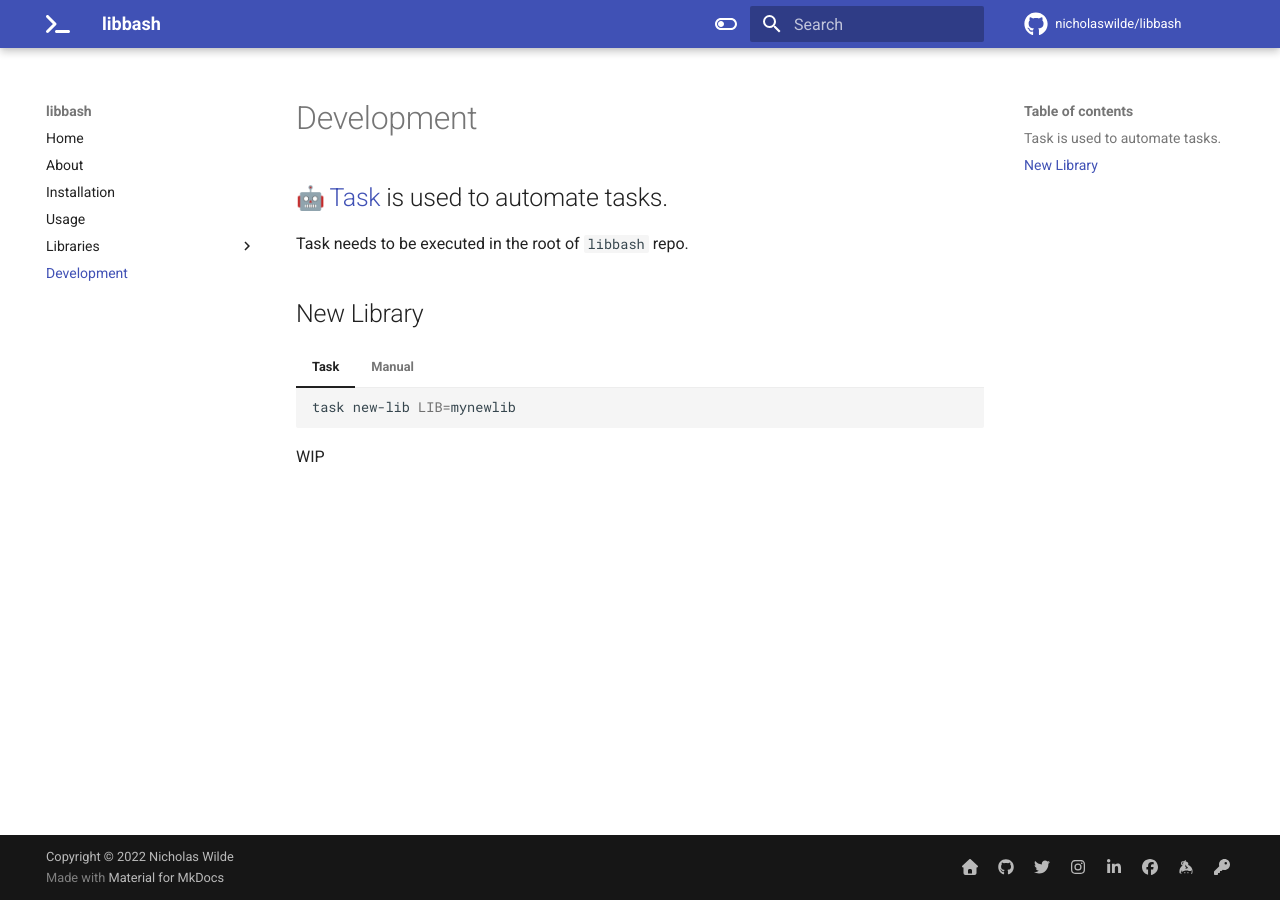
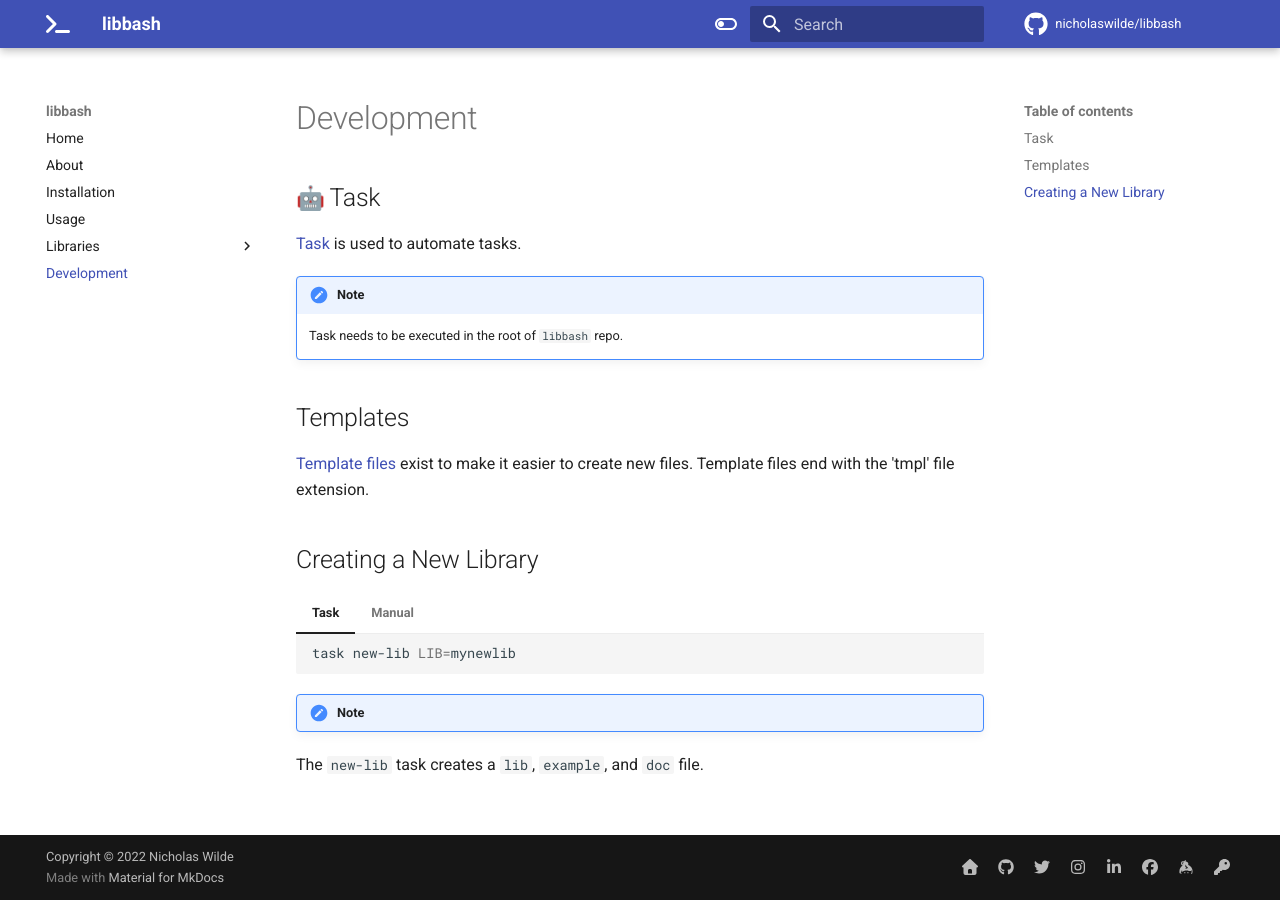
Before and after one commit to nicholaswilde/bash-lib, an MkDocs documentation site: the page built from docs/development.md, in a window 1280 px wide. Built offline with MkDocs 1.6.1 and Material for MkDocs 9.7.7, drawn with Linux system fonts in a browser that asks for light colours; emoji names are drawn with the system emoji font; comment, search, counter and statistics services are not loaded.

Commit message:
Update development.md

````diff
--- a/docs/development.md
+++ b/docs/development.md
@@ -1,20 +1,30 @@
 # Development
 
-## :robot: [Task][1] is used to automate tasks.
+## :robot: Task
 
-Task needs to be executed in the root of `libbash` repo.
+[Task][1] is used to automate tasks.
 
-## New Library
+!!! note
+    Task needs to be executed in the root of `libbash` repo.
+
+## Templates
+
+[Template files][2] exist to make it easier to create new files.
+Template files end with the 'tmpl' file extension.
+
+## Creating a New Library
 
 === "Task"
     ```shell
     task new-lib LIB=mynewlib
     ```
+    !!! note
+    The `new-lib` task creates a `lib`, `example`, and `doc` file.
+
 === "Manual"
     ```shell
     cp ./templates/lib.tmpl ./mynewlib
     ```
 
-WIP
-
 [1]: <https://taskfile.dev/>
+[2]: <https://github.com/nicholaswilde/libbash/tree/main/templates>
````
